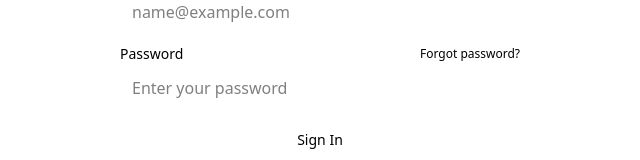
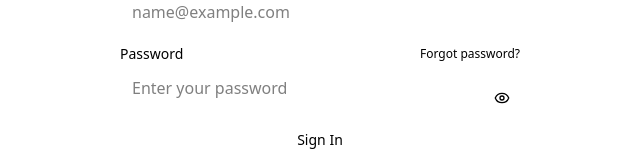
Before and after one commit to brunocoder256/mediflow, a Next.js app: page /auth/login in a window 1280 px wide. Shown: the part 386-546 px from the top of the page, without its empty margins (320-960 px from the left). Built offline with nearby package versions, Linux system fonts and the light colour scheme; no server answers.

Commit message:
url correction

```diff
--- a/src/app/auth/login/page.tsx
+++ b/src/app/auth/login/page.tsx
@@ -171,14 +171,25 @@ function LoginForm() {
                 Forgot password?
               </Link>
             </div>
+            <div className="relative">
               <Input
                 id="password"
-              type="password"
+                type={showPassword ? "text" : "password"}
                 placeholder="Enter your password"
                 autoComplete="current-password"
                 disabled={isLoading}
+                className="pr-10"
                 {...register("password")}
               />
+              <button
+                type="button"
+                tabIndex={-1}
+                onClick={() => setShowPassword((v) => !v)}
+                className="absolute right-2 top-1/2 -translate-y-1/2 text-[var(--muted-foreground)] hover:text-[var(--foreground)] p-0.5"
+              >
+                {showPassword ? <EyeOff className="h-4 w-4" /> : <Eye className="h-4 w-4" />}
+              </button>
+            </div>
             {errors.password && (
               <p className="text-sm text-[var(--destructive)]">
                 {errors.password.message}
--- a/src/middleware.ts
+++ b/src/middleware.ts
@@ -35,7 +35,7 @@ function applySecurityHeaders(response: NextResponse): NextResponse {
 }
 
 function applyCorsHeaders(response: NextResponse, origin: string | null): NextResponse {
-  const allowedOrigins = (process.env.CORS_ORIGINS || "http://localhost:3000,http://localhost:3333,https://mediflow.vercel.app")
+  const allowedOrigins = (process.env.CORS_ORIGINS || "http://localhost:3000,http://localhost:3333,https://mediflow.vercel.app,https://www.mediflowiq.online,https://mediflowiq.online")
     .split(",")
     .map((o) => o.trim());
   const allowedOrigin = origin && allowedOrigins.includes(origin) ? origin : allowedOrigins[0];
```
Lines whose indentation alone changed are shown as unchanged.
